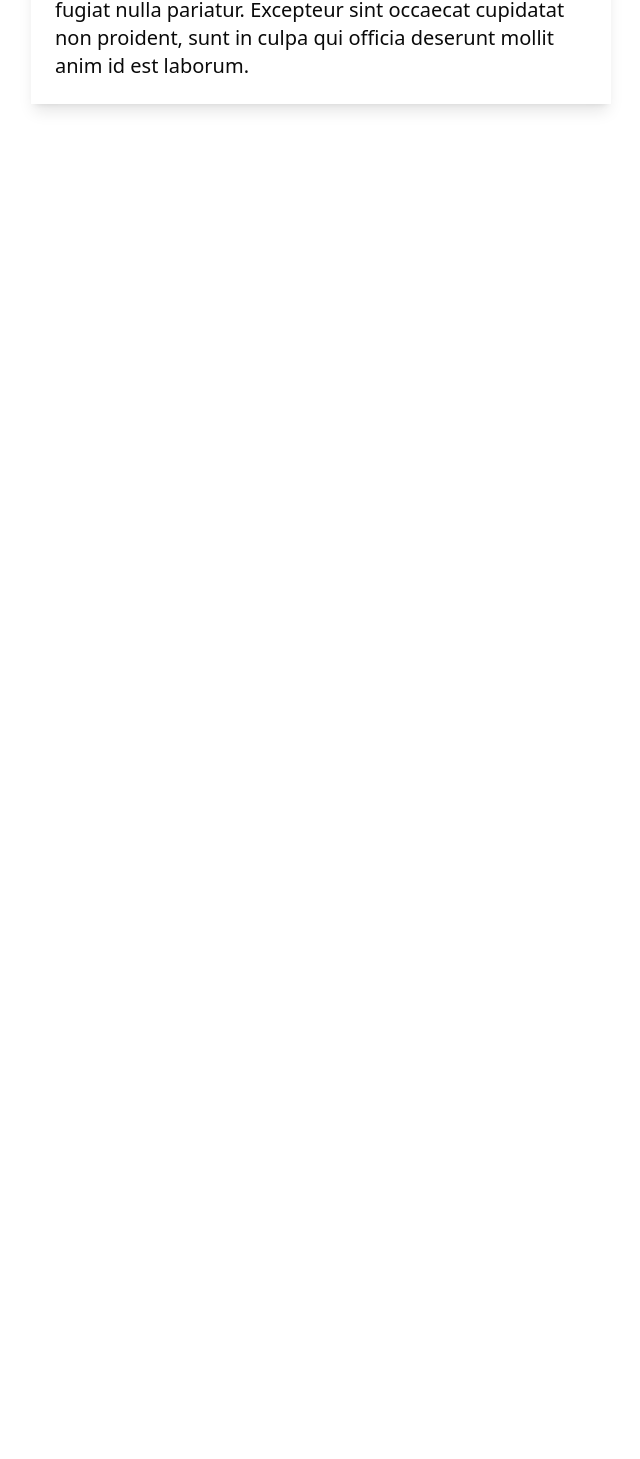
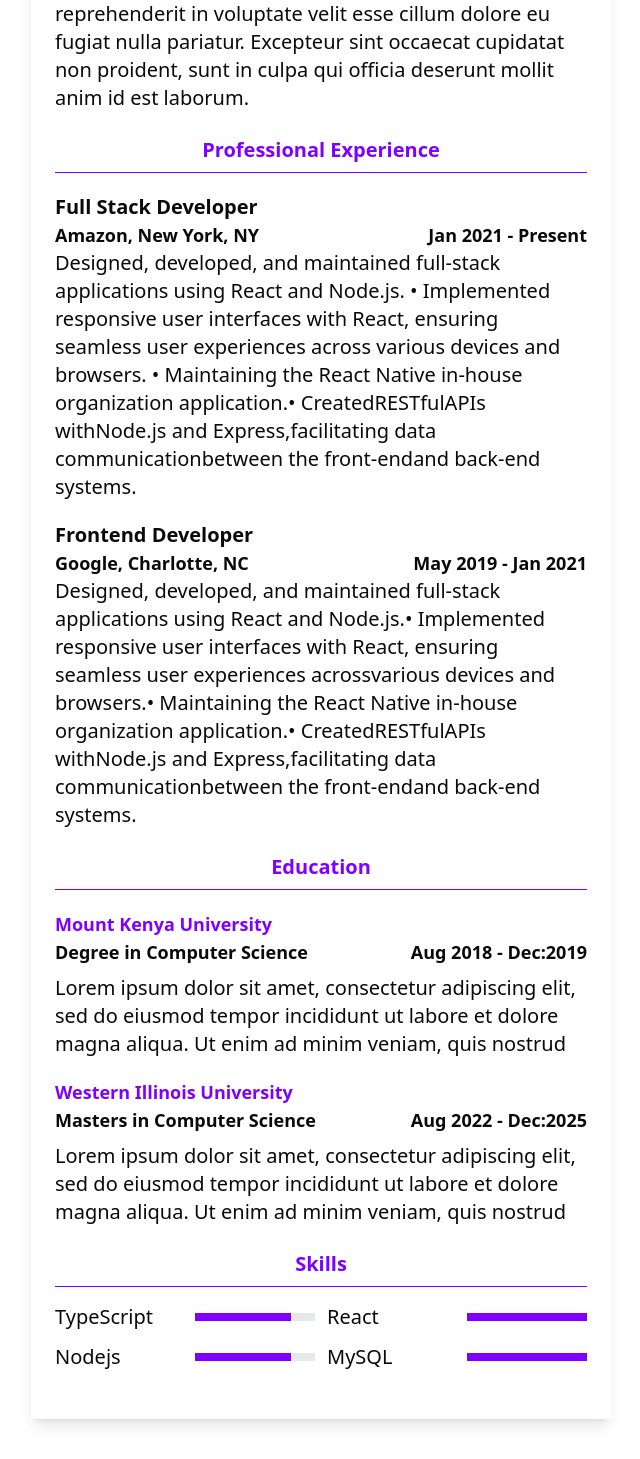
Before and after one commit to brain-ambani/monkresume, a Next.js app: page /dashboard/resume/1/edit in a window 1280 px wide. Shown: the part 426-1885 px from the top of the page, without its empty margins (629-1269 px from the left). Before the commit the page ends 800 px from the top, so only its background shows below. Built offline with nearby package versions, Linux system fonts and the light colour scheme; no server answers.

Commit message:
Completed the Preview section

```diff
--- a/app/dashboard/resume/[resumeId]/edit/page.tsx
+++ b/app/dashboard/resume/[resumeId]/edit/page.tsx
@@ -18,7 +18,7 @@ export default function EditResume() {
   }, []);
   return (
     <ResumeInfoContext.Provider value={{ resumeInfo, setResumeInfo }}>
-      <div className='grid grid-cols-1 md:grid-cols-2 sm:p-10 p-4 sm:gap-10 gap-8'>
+      <div className='grid grid-cols-1 lg:grid-cols-2 sm:p-10 p-4 sm:gap-10 gap-8'>
         {/* Form section */}
         <FormSection />
         {/* Preview section */}
--- a/app/dashboard/resume/components/ResumePreview.tsx
+++ b/app/dashboard/resume/components/ResumePreview.tsx
@@ -3,12 +3,15 @@ import React, { useContext } from 'react';
 
 import PersonalDetailPreview from './preview/PersonalDetailPreview';
 import { SummaryPreview } from './preview/SummaryPreview';
+import { ExperiencePreview } from './preview/ExperiencePreview';
+import { EducationPreview } from './preview/EducationPreview';
+import SkillPreview from './preview/SkillPreview';
 
 const ResumePreview = () => {
   const { resumeInfo, setResumeInfo } = useContext<any>(ResumeInfoContext);
   return (
     <div
-      className='shadow-lg h-full p-6 sm:border-t-[20px] border-t-[10px] '
+      className='shadow-lg h-full p-2 sm:p-4 md:p-6 sm:border-t-[20px] border-t-[10px] '
       style={{
         borderColor: resumeInfo?.themeColor,
       }}
@@ -19,10 +22,13 @@ const ResumePreview = () => {
       <SummaryPreview resumeInfo={resumeInfo} />
 
       {/* Professional Experience */}
+      <ExperiencePreview resumeInfo={resumeInfo} />
 
       {/* Education */}
+      <EducationPreview resumeInfo={resumeInfo} />
 
       {/* Skills */}
+      <SkillPreview resumeInfo={resumeInfo} />
     </div>
   );
 };
--- /dev/null
+++ b/app/dashboard/resume/components/preview/EducationPreview.tsx
@@ -0,0 +1,41 @@
+export const EducationPreview = ({ resumeInfo }: { resumeInfo: any }) => {
+  return (
+    <div className='my-6'>
+      <h2
+        className='text-center sm:text-xl font-semibold mb-2'
+        style={{
+          color: resumeInfo?.themeColor,
+        }}
+      >
+        Education
+      </h2>
+      <hr
+        style={{
+          borderColor: resumeInfo?.themeColor,
+        }}
+      />
+      {resumeInfo?.education.map((education: any, index: any) => (
+        <div
+          key={index}
+          className='my-5'
+        >
+          <h2
+            className='text-sm sm:text-lg font-bold'
+            style={{
+              color: resumeInfo?.themeColor,
+            }}
+          >
+            {education?.universityName}
+          </h2>
+          <h2 className='text-sm sm:text-lg font-semibold flex justify-between items-center'>
+            {education?.degree} in {education?.major}
+            <span>
+              {education?.startDate} - {education?.endDate}
+            </span>
+          </h2>
+          <p className='sm:text-xl text-lg my-2'>{education?.description}</p>
+        </div>
+      ))}
+    </div>
+  );
+};
--- /dev/null
+++ b/app/dashboard/resume/components/preview/ExperiencePreview.tsx
@@ -0,0 +1,34 @@
+export const ExperiencePreview = ({ resumeInfo }: { resumeInfo: any }) => {
+  return (
+    <div className='my-6'>
+      <h2
+        className='text-center sm:text-xl font-semibold mb-2'
+        style={{
+          color: resumeInfo?.themeColor,
+        }}
+      >
+        Professional Experience
+      </h2>
+      <hr
+        style={{
+          borderColor: resumeInfo?.themeColor,
+        }}
+      />
+      {resumeInfo?.experience.map((experience: any, index: any) => (
+        <div
+          key={index}
+          className='my-4 sm:my-5'
+        >
+          <h2 className='text-xl font-semibold'>{experience.title}</h2>
+          <h2 className='text-lg font-semibold flex justify-between items-center'>
+            {experience.companyName}, {experience.city}, {experience.state}
+            <span className='text-sm sm:text-lg font-semibold'>
+              {experience.startDate} - {experience.endDate || 'Present'}
+            </span>
+          </h2>
+          <p className='sm:text-xl text-sm'>{experience.workSummary}</p>
+        </div>
+      ))}
+    </div>
+  );
+};
--- a/app/dashboard/resume/components/preview/PersonalDetailPreview.tsx
+++ b/app/dashboard/resume/components/preview/PersonalDetailPreview.tsx
@@ -9,11 +9,11 @@ const PersonalDetailPreview = ({ resumeInfo }: { resumeInfo: any }) => {
       >
         {resumeInfo?.firstName} {resumeInfo?.lastName}
       </h2>
-      <h2 className='text-center text-sm font-medium'>
+      <h2 className='text-center sm:text-lg text-sm font-medium'>
         {resumeInfo?.jobTitle}
       </h2>
       <h2
-        className='text-center font-normal text-xs'
+        className='text-center font-normal text-sm sm:text-lg '
         style={{
           color: resumeInfo?.themeColor,
         }}
@@ -22,7 +22,7 @@ const PersonalDetailPreview = ({ resumeInfo }: { resumeInfo: any }) => {
       </h2>
       <div className='flex justify-between'>
         <h2
-          className='font-normal text-xs'
+          className='font-normal text-sm sm:text-lg '
           style={{
             color: resumeInfo?.themeColor,
           }}
@@ -30,7 +30,7 @@ const PersonalDetailPreview = ({ resumeInfo }: { resumeInfo: any }) => {
           {resumeInfo?.phone}
         </h2>
         <h2
-          className='font-normal text-xs'
+          className='font-normal text-sm sm:text-lg '
           style={{
             color: resumeInfo?.themeColor,
           }}
--- /dev/null
+++ b/app/dashboard/resume/components/preview/SkillPreview.tsx
@@ -0,0 +1,40 @@
+const SkillPreview = ({ resumeInfo }: { resumeInfo: any }) => {
+  return (
+    <div className='my-6'>
+      <h2
+        className='text-center font-bold sm:text-xl mb-2'
+        style={{
+          color: resumeInfo?.themeColor,
+        }}
+      >
+        Skills
+      </h2>
+      <hr
+        style={{
+          borderColor: resumeInfo?.themeColor,
+        }}
+      />
+      <div className='grid grid-cols-2 gap-3 my-4'>
+        {resumeInfo?.skills.map((skill: any, index: any) => (
+          <div
+            key={index}
+            className='flex items-center justify-between'
+          >
+            <h2 className='sm:text-xl text-sm '>{skill?.name}</h2>
+            <div className='h-2 bg-gray-200 w-[90px] sm:w-[120px]'>
+              <div
+                className='h-2'
+                style={{
+                  backgroundColor: resumeInfo?.themeColor,
+                  width: skill?.rating + '%',
+                }}
+              ></div>
+            </div>
+          </div>
+        ))}
+      </div>
+    </div>
+  );
+};
+
+export default SkillPreview;
--- a/data/dummy.tsx
+++ b/data/dummy.tsx
@@ -48,10 +48,10 @@ export default {
   education: [
     {
       id: 1,
-      universityName: 'Western Illinois University',
+      universityName: 'Mount Kenya University',
       startDate: 'Aug 2018',
       endDate: 'Dec:2019',
-      degree: 'Master',
+      degree: 'Degree',
       major: 'Computer Science',
       description:
         'Lorem ipsum dolor sit amet, consectetur adipiscing elit, sed do eiusmod tempor incididunt ut labore et dolore magna aliqua. Ut enim ad minim veniam, quis nostrud',
@@ -59,9 +59,9 @@ export default {
     {
       id: 2,
       universityName: 'Western Illinois University',
-      startDate: 'Aug 2018',
-      endDate: 'Dec:2019',
-      degree: 'Master',
+      startDate: 'Aug 2022',
+      endDate: 'Dec:2025',
+      degree: 'Masters',
       major: 'Computer Science',
       description:
         'Lorem ipsum dolor sit amet, consectetur adipiscing elit, sed do eiusmod tempor incididunt ut labore et dolore magna aliqua. Ut enim ad minim veniam, quis nostrud',
@@ -70,7 +70,7 @@ export default {
   skills: [
     {
       id: 1,
-      name: 'Angular',
+      name: 'TypeScript',
       rating: 80,
     },
     {
@@ -80,12 +80,12 @@ export default {
     },
     {
       id: 1,
-      name: 'MySql',
+      name: 'Nodejs',
       rating: 80,
     },
     {
       id: 1,
-      name: 'React Native',
+      name: 'MySQL',
       rating: 100,
     },
   ],
```
